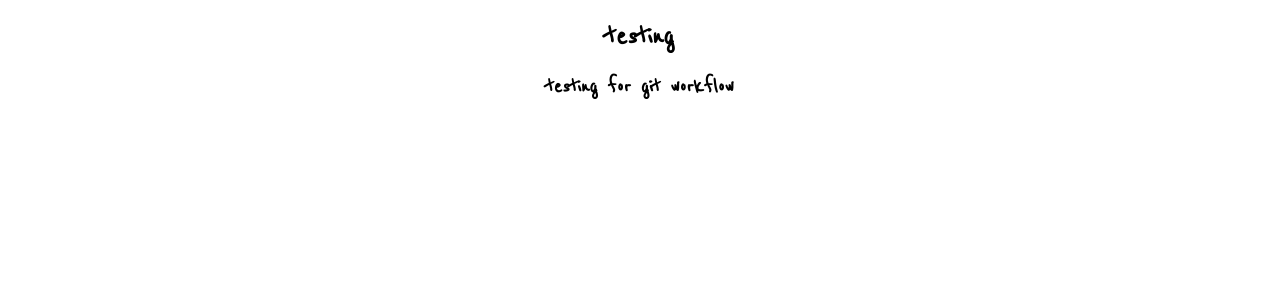
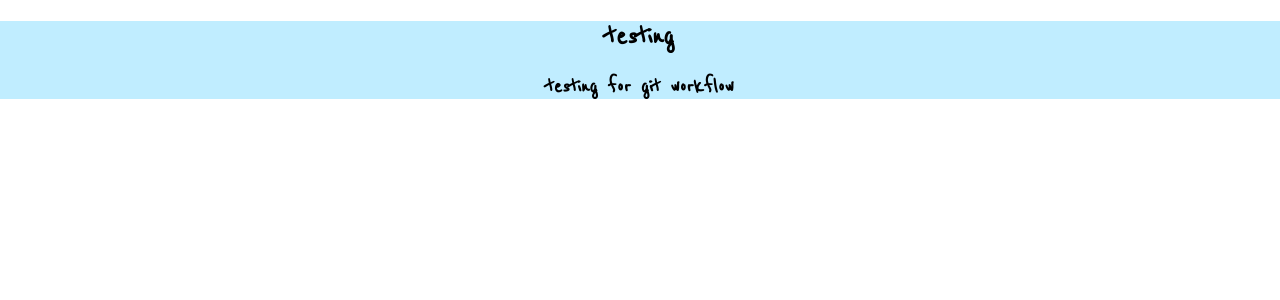
Before and after one commit to juliemoon/reactBurger, a React (Create React App) app in the folder my-app/: page / in a window 1280 px wide. Shown: the top 300 px of the page. Built offline with nearby package versions, Linux system fonts and the light colour scheme.

Commit message:
add background color

```diff
--- a/my-app/src/App.css
+++ b/my-app/src/App.css
@@ -1,3 +1,4 @@
 .App {
   text-align: center;
+  background-color: rgb(192, 237, 255);
 }
```
